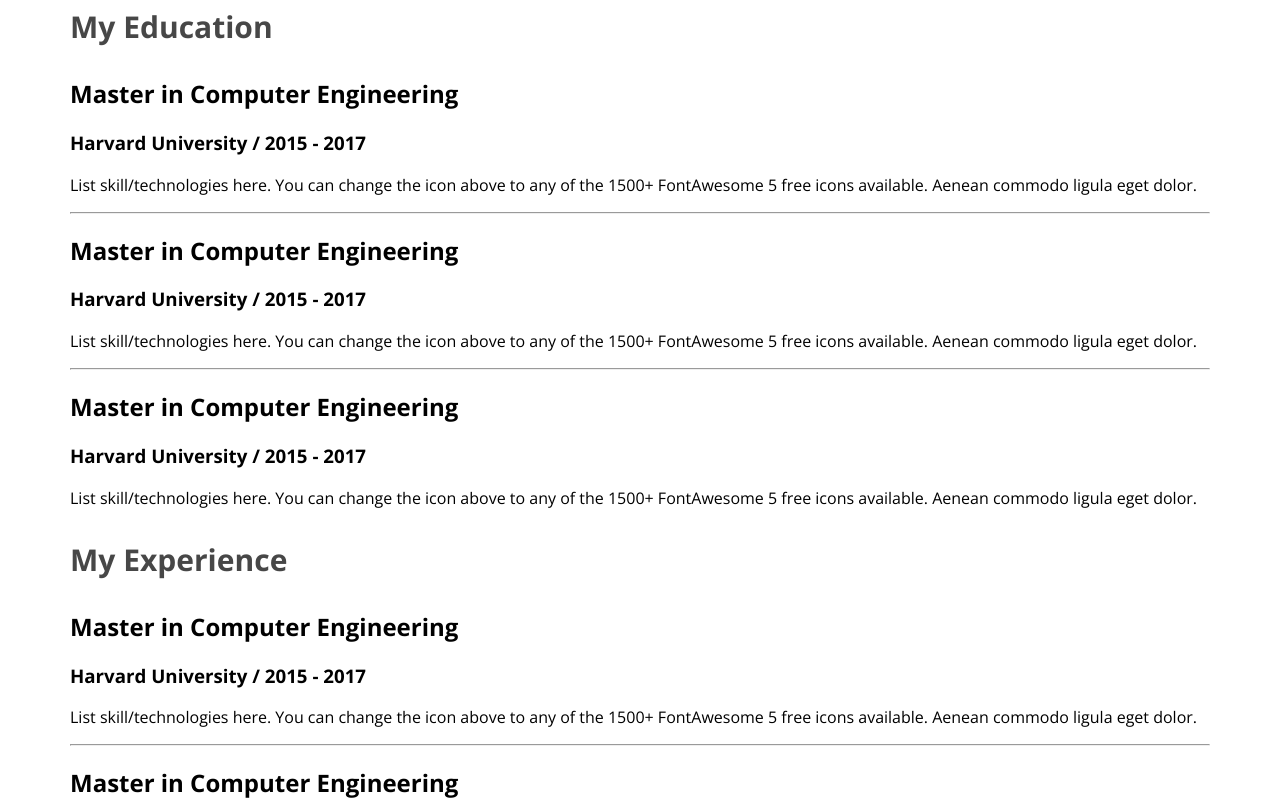
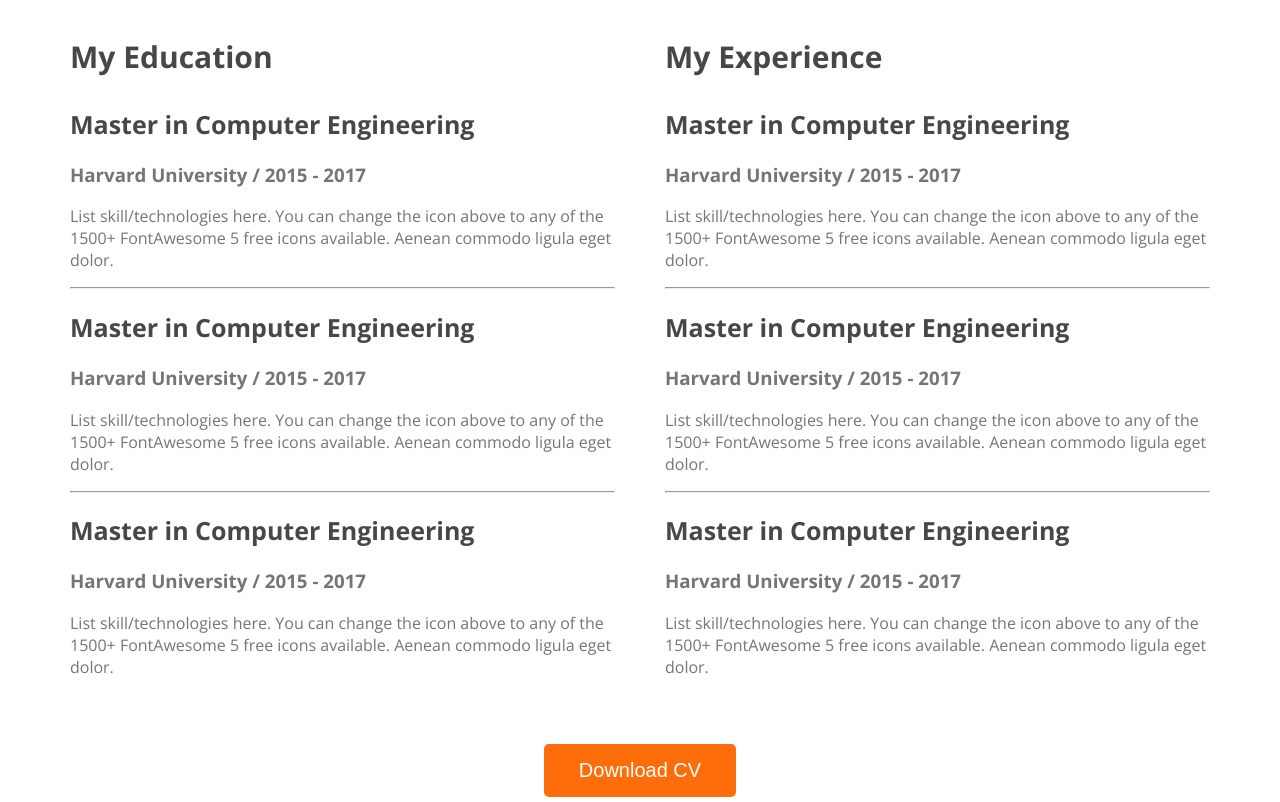
Before and after one commit to Iqbal156/webdeveloper-portfolio, a plain HTML site: page index.html in a window 1280 px wide. Shown: the part 2400-3202 px from the top of the page. Drawn offline with nearby package versions, Linux system fonts and the light colour scheme.

Commit message:
finished the resume section

```diff
--- a/index.html
+++ b/index.html
@@ -176,6 +176,9 @@
                 </div>
 
             </div>
+            <div class="download-cv">
+                <button class="btn-primary">Download CV</button>
+            </div>
         </section>
     </main>
     <footer>
--- a/styles/portfolio.css
+++ b/styles/portfolio.css
@@ -151,8 +151,30 @@ main section {
 }
 
 /*resume section styles*/
+
 .resume-colume-title {
-    color:  #474747;
+    color: #474747;
     font-size: 30px;
     font-weight: 700;
 }
+
+.resume-container {
+    display: flex;
+    gap: 50px;
+}
+
+.resume-item-title {
+    color:#474747;
+    font-size: 25px;
+    font-weight: 700;
+}
+
+.resume-itme-institute,
+.resume-item-description {
+    color: #757575;
+}
+
+.download-cv{
+    text-align: center;
+    margin-top: 50px;
+}
```
